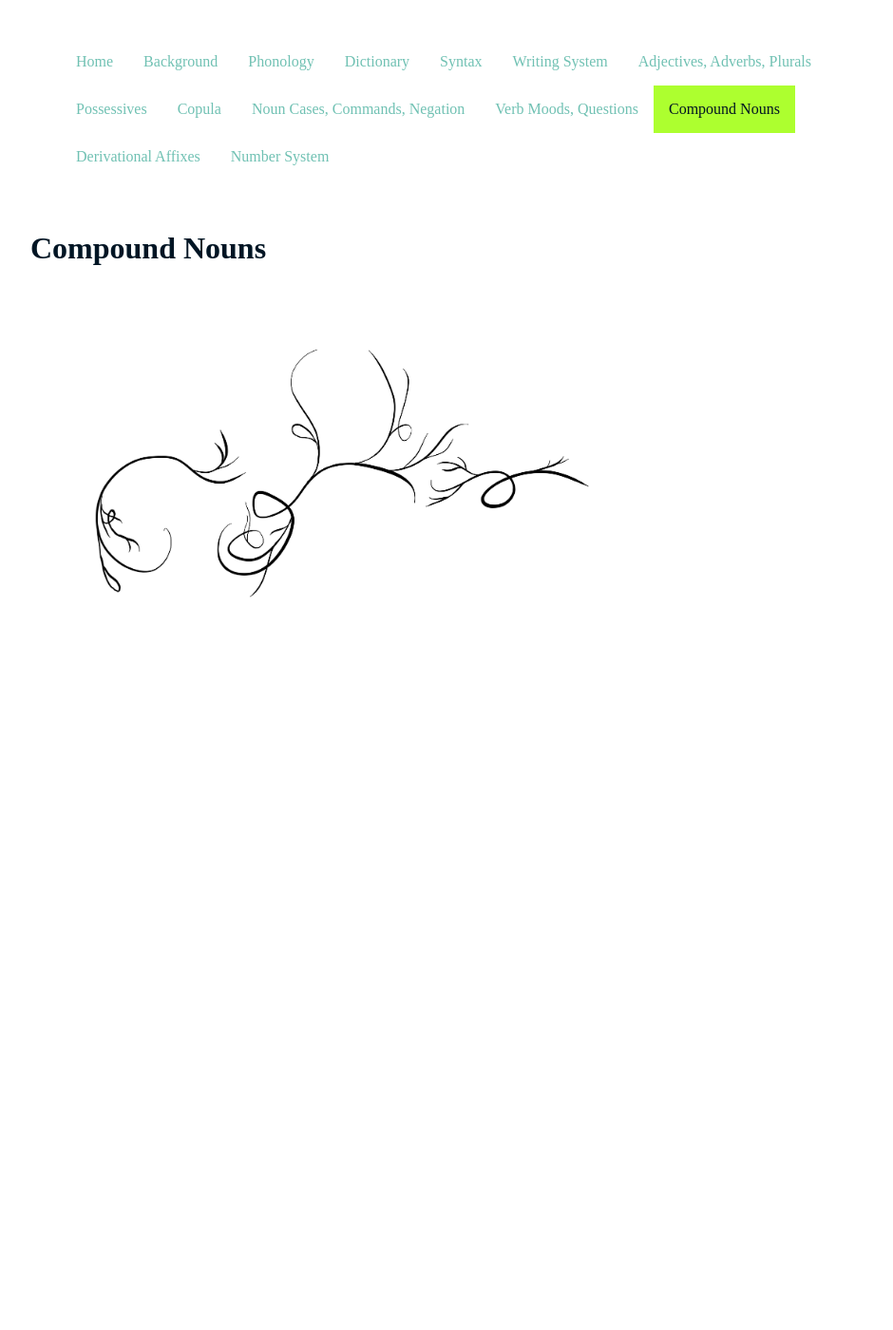
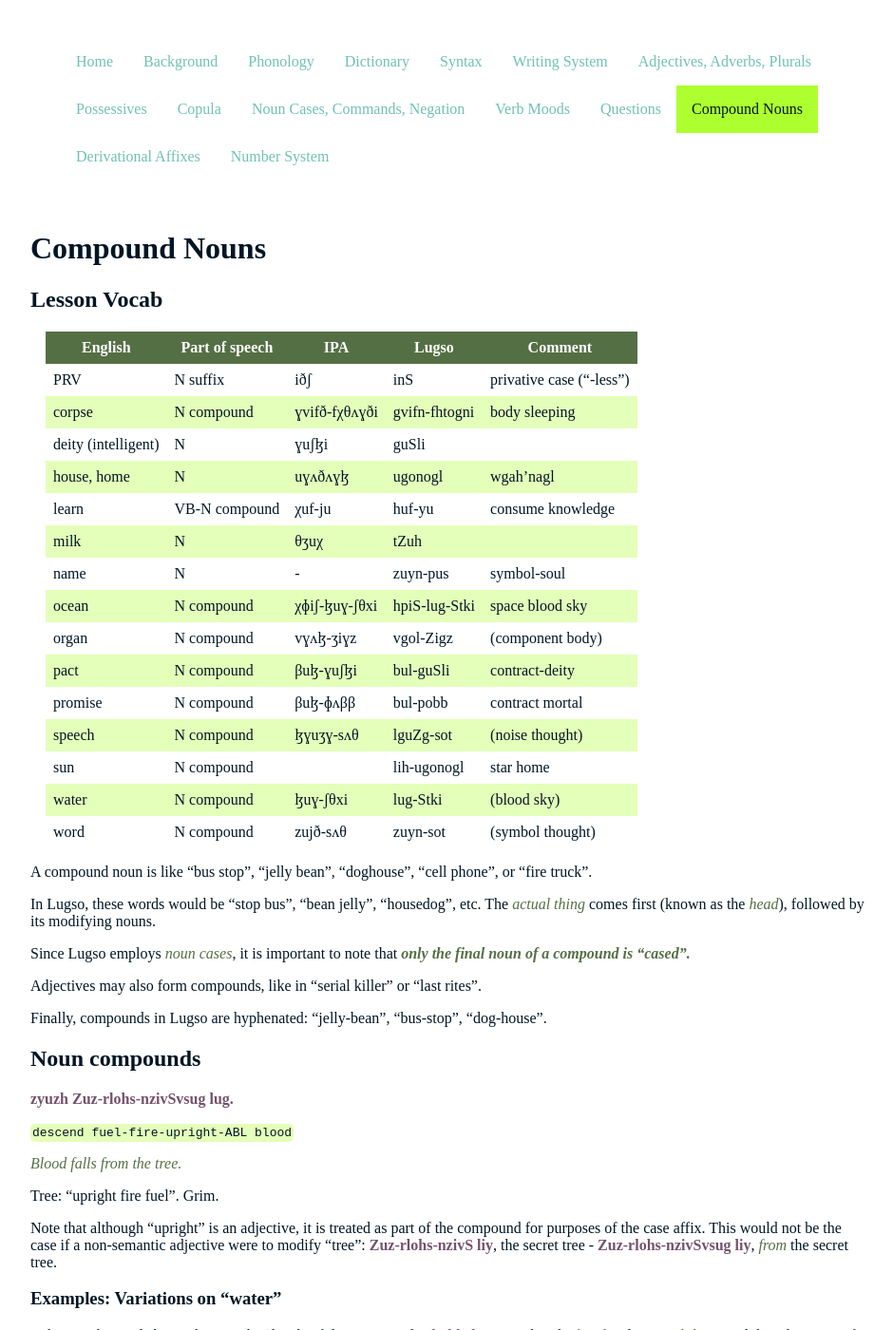
Before and after one commit to 0x70b1a5/lugso, a Jekyll site: the page built from 080_compound-nouns.md, in a window 1280 px wide and 1400 px high. Shown: the whole window at 95% size, without its empty margins (232-1172 px from the left). Built offline with Jekyll 4.4.1, drawn with Linux system fonts in a browser that asks for light colours; some of the changed text lies outside the part shown.

```diff
--- a/080_compound-nouns.md
+++ b/080_compound-nouns.md
@@ -3,3 +3,73 @@
 permalink: /compound-nouns/
 order: 3
 ---
+
+## Lesson Vocab
+
+English|Part of speech|IPA|Lugso|Comment
+|-|-|-|-
+PRV|N suffix|iðʃ|inS|privative case ("-less")
+corpse|N compound|ɣvifð-fχθʌɣði|gvifn-fhtogni|body sleeping
+deity (intelligent)|N|ɣuʃɮi|guSli
+house, home|N|uɣʌðʌɣɮ|ugonogl|wgah'nagl
+learn|VB-N compound|χuf-ju|huf-yu|consume knowledge
+milk|N|θʒuχ|tZuh
+name|N|-|zuyn-pus|symbol-soul
+ocean|N compound|χɸiʃ-ɮuɣ-ʃθxi|hpiS-lug-Stki|space blood sky
+organ|N compound|vɣʌɮ-ʒiɣz|vgol-Zigz|(component body)
+pact|N compound|βuɮ-ɣuʃɮi|bul-guSli|contract-deity
+promise|N compound|βuɮ-ɸʌββ|bul-pobb|contract mortal
+speech|N compound|ɮɣuʒɣ-sʌθ|lguZg-sot|(noise thought)
+sun|N compound||lih-ugonogl|star home
+water|N compound|ɮuɣ-ʃθxi|lug-Stki|(blood sky)
+word|N compound|zujð-sʌθ|zuyn-sot|(symbol thought)
+
+A compound noun is like "bus stop", "jelly bean", "doghouse", "cell phone", or "fire truck".
+
+In Lugso, these words would be "stop bus", "bean jelly", "housedog", etc. The _actual thing_ comes first (known as the _head_), followed by its modifying nouns.
+
+Since Lugso employs _noun cases_, it is important to note that ***only the final noun of a compound is "cased".***
+
+Adjectives may also form compounds, like in "serial killer" or "last rites".
+
+Finally, compounds in Lugso are hyphenated: "jelly-bean", "bus-stop", "dog-house".
+
+## Noun compounds
+
+**zyuzh Zuz-rlohs-nzivSvsug lug.**
+
+`descend fuel-fire-upright-ABL blood`
+
+_Blood falls from the tree._
+
+Tree: "upright fire fuel". Grim.
+
+Note that although "upright" is an adjective, it is treated as part of the compound for purposes of the case affix. This would not be the case if a non-semantic adjective were to modify "tree": **Zuz-rlohs-nzivS liy**, the secret tree - **Zuz-rlohs-nzivSvsug liy**, _from_ the secret tree.
+
+### Examples: Variations on "water"
+
+Below, in the English translations, the "head" of the compound is **bolded**. Remember the _head_ is the _actual thing_, and the other parts of the compound are _modifiers on that thing_. Remember also the English translations are backwards. the `glosses` have the correct Lugso word order.
+
+**lug-Stki ugonogl kurgu.**
+
+`blood-sky home 1SG-POSS`
+
+_Water is my home._
+
+Water: sky-**blood**.
+
+**zkiyS yukSitk ogS-lug-Stkiib.**
+
+`dissipate shore-LOC wave-PL gas-blood-sky`
+
+_Along the shore the clouds break._
+
+Cloud: sky-blood **gas**.
+
+**zyuzh tkgihp-lug-StkiSitk lih-ugonoglib.**
+
+`descend bowl-blood-sky-LOC star-home-PL`
+
+_The suns sink in the lake._
+
+Lake: sky-blood **bowl**.
```
Also changed, not shown: 051_possessives.md (+1 -1 lines), 070_verb-moods.md (+32 -21 lines), 071_questions.md (added, +13 -0 lines), 090_derivational-affixes.md (+45 -0 lines).
